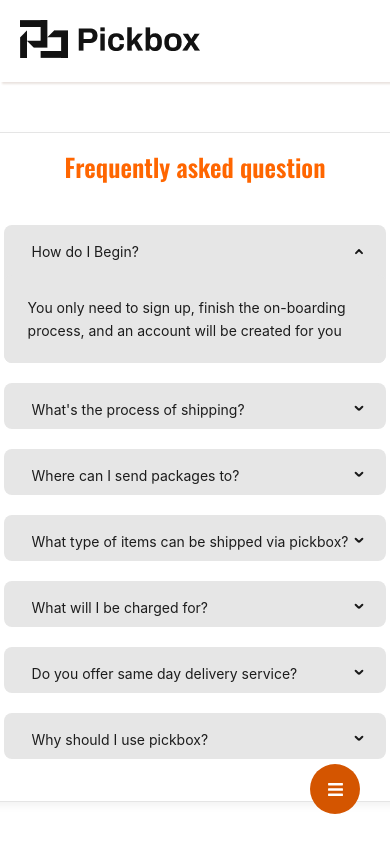
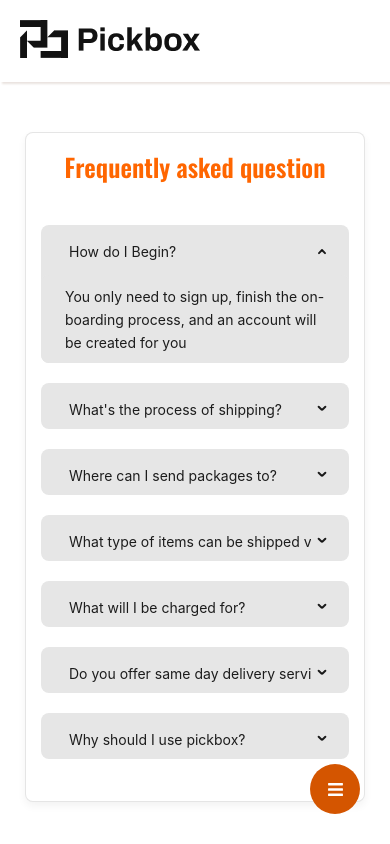
Before and after one commit to Pickbox-Project/Pickbox-frontend, a React (Create React App) app: page /contactus in a window 390 px wide. Shown: the top 844 px of the page. Built offline with nearby package versions, Linux system fonts and the light colour scheme.

Commit message:
Added some changes to the CSS

```diff
--- a/src/Components/Faqs/Faqs.css
+++ b/src/Components/Faqs/Faqs.css
@@ -62,10 +62,8 @@
   line-height: 23px;
 }
 
-
-/*
-
-
-.ant-menu-submenu-selected{
-    color: #ff6600 !important;
-} */
+@media (max-width: 600px) {
+  .faqs-container {
+    width: 340px;
+  }
+}
```
Lines whose indentation alone changed are shown as unchanged.
